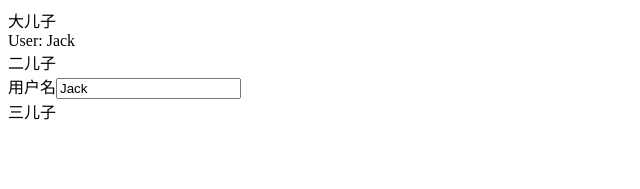
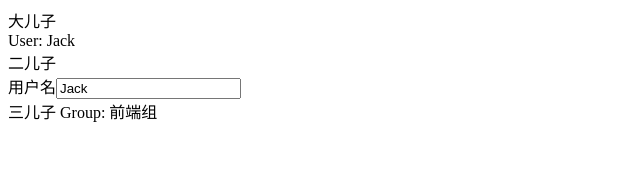
Before and after one commit to Haixiang6123/learn-react-redux, a React (Create React App) app: page / in a window 1280 px wide. Shown: the top 189 px of the page, without its empty margins (0-640 px from the left). Built offline with nearby package versions, Linux system fonts and the light colour scheme; the HTML template or start-up script is replaced by a standard one.

Commit message:
feat: 精准渲染

```diff
--- a/src/App.tsx
+++ b/src/App.tsx
@@ -38,10 +38,17 @@ const SecondSon = () => {
   console.log('二儿子执行了' + Math.random());
   return<section>二儿子<UserModify/></section>
 }
-const ThirdSon = () => {
+const ThirdSon = connect((state: AppState) => {
+  return {group: state.group}
+})(({group}: {group: Group}) => {
   console.log('三儿子执行了' + Math.random());
-  return <section>三儿子</section>
-}
+  return (
+    <section>
+      三儿子
+      Group: {group.name}
+    </section>
+  )
+})
 
 const App = () => {
   return (
--- a/src/react-app-env.d.ts
+++ b/src/react-app-env.d.ts
@@ -17,8 +17,13 @@ interface User {
   age: number;
 }
 
+interface Group {
+  name: string;
+}
+
 interface AppState {
   user: User
+  group: Group
 }
 
 interface ContextValue {
--- a/src/redux.tsx
+++ b/src/redux.tsx
@@ -1,9 +1,9 @@
-import React from 'react'
-import {createContext, useContext, useEffect, useState} from "react";
+import React, {createContext, useContext, useEffect, useState} from 'react'
 
-export const store: Store<{user: User}> = {
+export const store: Store<{user: User, group: Group}> = {
   state: {
-    user: {name: 'Jack', age: 18}
+    user: {name: 'Jack', age: 18},
+    group: {name: '前端组'},
   },
   setState(newState: any) {
     store.state = newState
@@ -35,6 +35,16 @@ export const reducer = (state: AppState, {type, payload}: Action<Partial<User>>)
   }
 }
 
+const changed = (oldData: Object, newData: Object) => {
+  for (let key in oldData) {
+    // @ts-ignore
+    if (oldData[key] !== newData[key]) {
+      return true
+    }
+  }
+  return false
+}
+
 export const connect = (selector?: Function) => (Component: any) => {
   return (props: any) => {
     const {state, setState} = useContext(AppContext)
@@ -44,10 +54,14 @@ export const connect = (selector?: Function) => (Component: any) => {
     const data = selector ? selector(state) : {state}
 
     useEffect(() => {
-      store.subscribe(() => {
-        update({})
+      return store.subscribe(() => {
+        const newData = selector ? selector(store.state) : {state: store.state}
+        if (changed(data, newData)) {
+          console.log('update')
+          update({})
+        }
       })
-    }, [])
+    }, [selector])
 
     const dispatch = (action: Action) => {
       setState(reducer(state, action))
```
